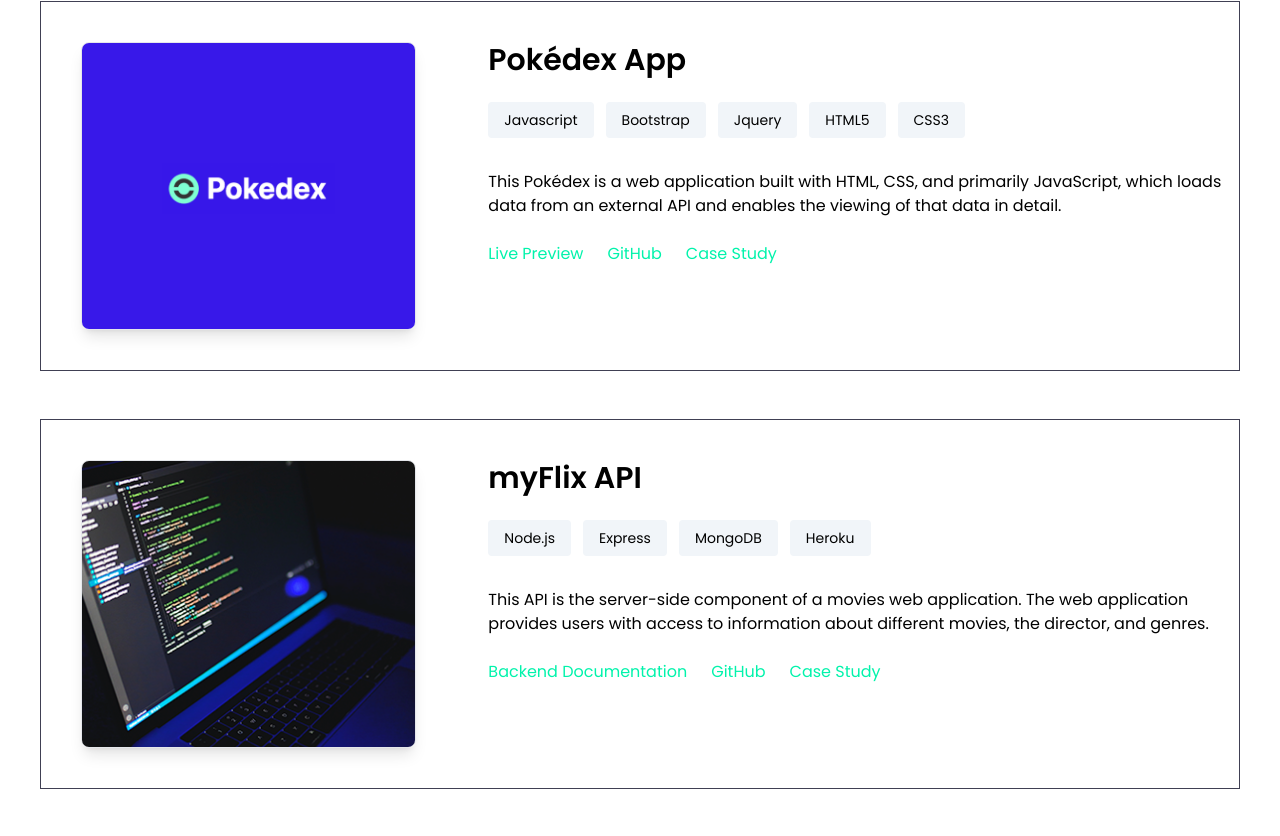
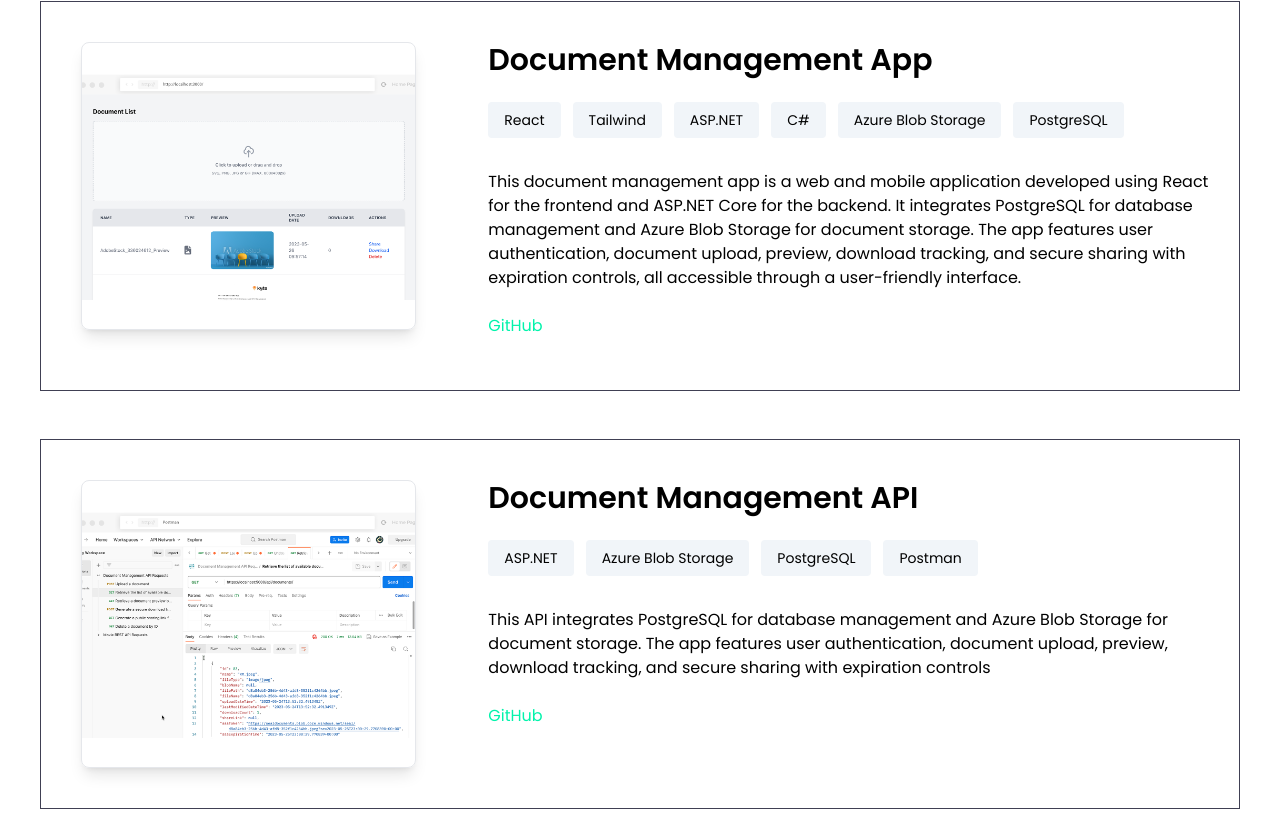
Before and after one commit to rmoise/portfolio-website, a plain HTML site: page index.html in a window 1280 px wide. Shown: the part 1160-1996 px from the top of the page. Drawn offline with nearby package versions, Linux system fonts and the light colour scheme.

Commit message:
add projects to portfolio

```diff
--- a/index.html
+++ b/index.html
@@ -104,36 +104,58 @@
         <div class="w-full border border-nav py-10 px-4 lg:space-x-10 justify-center lg:justify-start grid grid-cols-1 lg:grid-cols-3 gap-2">
           <!-- Project image-->
           <div class="mb-6 px-6 lg:mb-0 justify-center">
-            <a target="_blank" rel="noopener noreferrer" href="https://rmoise.github.io/simple-js-app/"><img class="border w-full h-48 lg:h-72 object-cover shadow-lg rounded-lg" src="img/pokedex.png" alt="Pokémon app" /></a>
+            <a target="_blank" rel="noopener noreferrer" href="https://github.com/rmoise/document-management-app"><img class="border w-full h-48 lg:h-72 object-cover shadow-lg rounded-lg" src="img/document-management-app-screenshot.png" alt="Pokémon app" /></a>
           </div>
 
           <!-- Project info-->
           <div class="flex flex-wrap justify-center text-center lg:text-left lg:block col-span-2">
-            <h3 class="text-3xl font-semibold">Pokédex App</h3>
+            <h3 class="text-3xl font-semibold">Document Management App</h3>
 
             <div class="w-full lg:w-auto flex flex-wrap justify-center lg:justify-start gap-3 mt-6 mb-8">
-              <div class="badge">Javascript</div>
-              <div class="badge">Bootstrap</div>
-              <div class="badge">Jquery</div>
-              <div class="badge">HTML5</div>
-              <div class="badge">CSS3</div>
+              <div class="badge">React</div>
+              <div class="badge">Tailwind</div>
+              <div class="badge">ASP.NET</div>
+                <div class="badge">C#</div>
+              <div class="badge">Azure Blob Storage</div>
+              <div class="badge">PostgreSQL</div>
             </div>
 
             <p class="mb-4">
-              This Pokédex is a web application built with HTML, CSS, and
-              primarily JavaScript, which loads data from an external API and
-              enables the viewing of that data in detail.
+              This document management app is a web and mobile application developed using React for the frontend and ASP.NET Core for the backend. It integrates PostgreSQL for database management and Azure Blob Storage for document storage. The app features user authentication, document upload, preview, download tracking, and secure sharing with expiration controls, all accessible through a user-friendly interface.
+
             </p>
             <div class="md:flex">
-              <a target="_blank" rel="noopener noreferrer" href="https://rmoise.github.io/simple-js-app/" class="md:block p-3 px-6 pt-2 lg:pl-0 text-green hover:text-linkHover">
-                Live Preview
-              </a>
-              <a target="_blank" rel="noopener noreferrer" href="https://github.com/rmoise/simple-js-app" class="md:block p-3 px-6 pt-2 lg:pl-0 text-green hover:text-linkHover">
+              <a target="_blank" rel="noopener noreferrer" href="https://github.com/rmoise/document-management-app" class="md:block p-3 px-6 pt-2 lg:pl-0 text-green hover:text-linkHover">
                 GitHub
               </a>
-              <br>
-              <a rel="noopener noreferrer" href="pokemoncase.html" class="md:block p-3 px-6 pt-2 lg:pl-0 text-green hover:text-linkHover">
-                Case Study
+            </div>
+          </div>
+        </div>
+        <!-- project 1 -->
+        <div class="w-full border border-nav py-10 px-4 lg:space-x-10 justify-center lg:justify-start grid grid-cols-1 lg:grid-cols-3 gap-2">
+          <!-- Project image-->
+          <div class="mb-6 px-6 lg:mb-0 justify-center">
+            <a target="_blank" rel="noopener noreferrer" href="https://github.com/rmoise/document-management-api"><img class="border w-full h-48 lg:h-72 object-cover shadow-lg rounded-lg" src="img/document-management-api-screenshot.png" alt="Pokémon app" /></a>
+          </div>
+
+          <!-- Project info-->
+          <div class="flex flex-wrap justify-center text-center lg:text-left lg:block col-span-2">
+            <h3 class="text-3xl font-semibold">Document Management API</h3>
+
+            <div class="w-full lg:w-auto flex flex-wrap justify-center lg:justify-start gap-3 mt-6 mb-8">
+              <div class="badge">ASP.NET</div>
+              <div class="badge">Azure Blob Storage</div>
+              <div class="badge">PostgreSQL</div>
+              <div class="badge">Postman</div>
+            </div>
+
+            <p class="mb-4">
+              This API integrates PostgreSQL for database management and Azure Blob Storage for document storage. The app features user authentication, document upload, preview, download tracking, and secure sharing with expiration controls
+            </p>
+            <div class="md:flex">
+
+              <a target="_blank" rel="noopener noreferrer" href="https://github.com/rmoise/document-management-api" class="md:block p-3 px-6 pt-2 lg:pl-0 text-green hover:text-linkHover">
+                GitHub
               </a>
             </div>
           </div>
@@ -163,8 +185,8 @@
               information about different movies, the director, and genres.
             </p>
             <div class="md:flex">
-              <a target="_blank" rel="noopener noreferrer" href="https://myflix-firstapi-app.herokuapp.com/documentation" class="md:block p-3 px-6 pt-2 lg:pl-0 text-green hover:text-linkHover">
-                Backend Documentation
+              <a target="_blank" rel="noopener noreferrer" href="https://github.com/rmoise/myFlix_api?tab=readme-ov-file#endpoint-documentation" class="md:block p-3 px-6 pt-2 lg:pl-0 text-green hover:text-linkHover">
+                Documentation
               </a>
               <a target="_blank" rel="noopener noreferrer" href="https://github.com/rmoise/myFlix_api" class="md:block p-3 px-6 pt-2 lg:pl-0 text-green hover:text-linkHover">
                 GitHub
```
Also changed, not shown: img/document-management-api-screenshot.png (added), img/document-management-app-screenshot.png (added).
